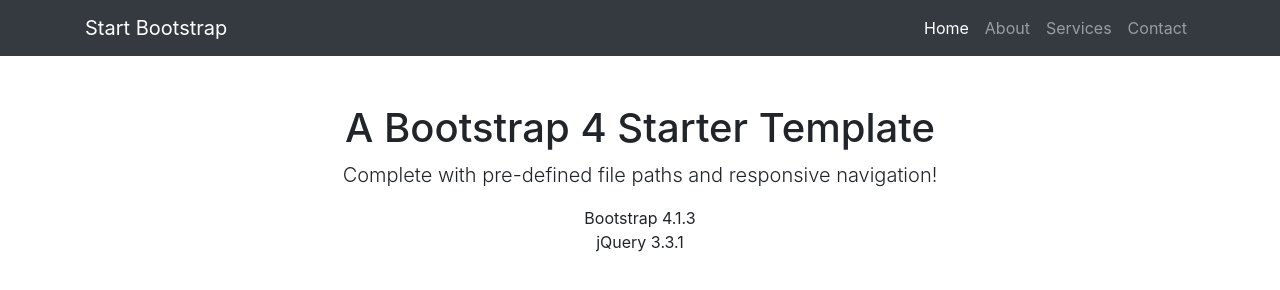
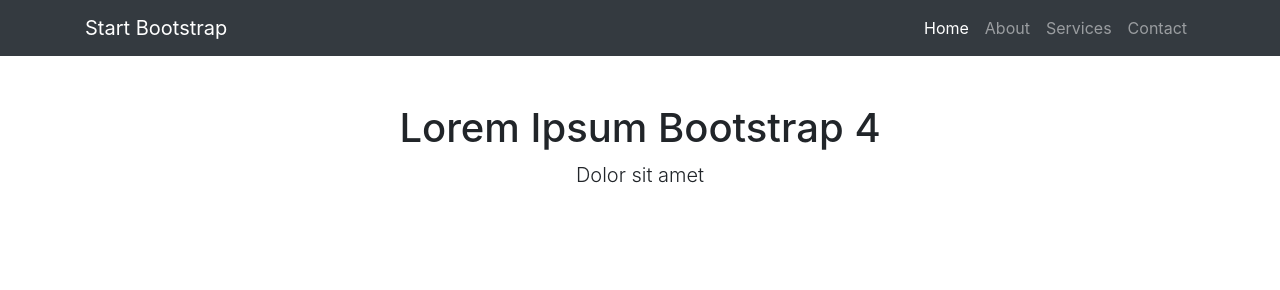
Before and after one commit to brandotron/Bobs, a website: page index.html in a window 1280 px wide. Drawn offline with Linux system fonts and the light colour scheme.

Commit message:
Update index.html

```diff
--- a/index.html
+++ b/index.html
@@ -8,7 +8,7 @@
     <meta name="description" content="">
     <meta name="author" content="">
 
-    <title>Bare - Start Bootstrap Template</title>
+    <title>Bobs</title>
 
     <!-- Bootstrap core CSS -->
     <link href="vendor/bootstrap/css/bootstrap.min.css" rel="stylesheet">
@@ -49,12 +49,12 @@
     <div class="container">
       <div class="row">
         <div class="col-lg-12 text-center">
-          <h1 class="mt-5">A Bootstrap 4 Starter Template</h1>
-          <p class="lead">Complete with pre-defined file paths and responsive navigation!</p>
-          <ul class="list-unstyled">
+          <h1 class="mt-5">Lorem Ipsum Bootstrap 4</h1>
+          <p class="lead">Dolor sit amet</p>
+        <!--  <ul class="list-unstyled">
             <li>Bootstrap 4.1.3</li>
             <li>jQuery 3.3.1</li>
-          </ul>
+          </ul> -->
         </div>
       </div>
     </div>
```
